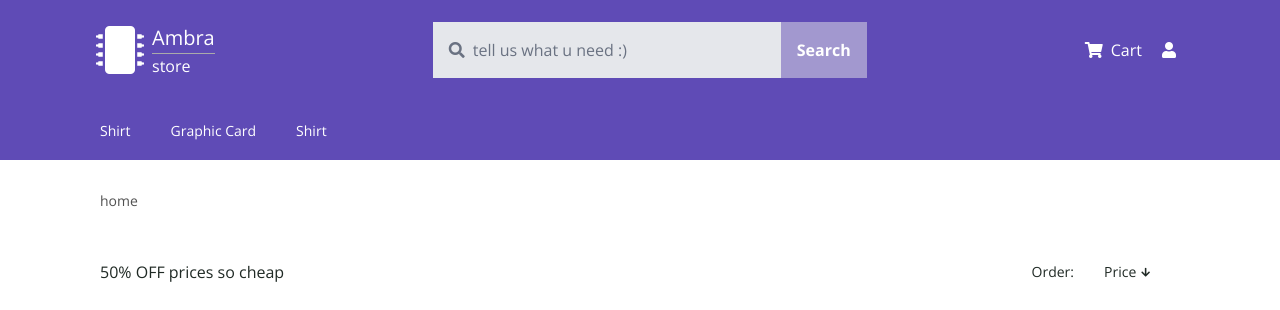
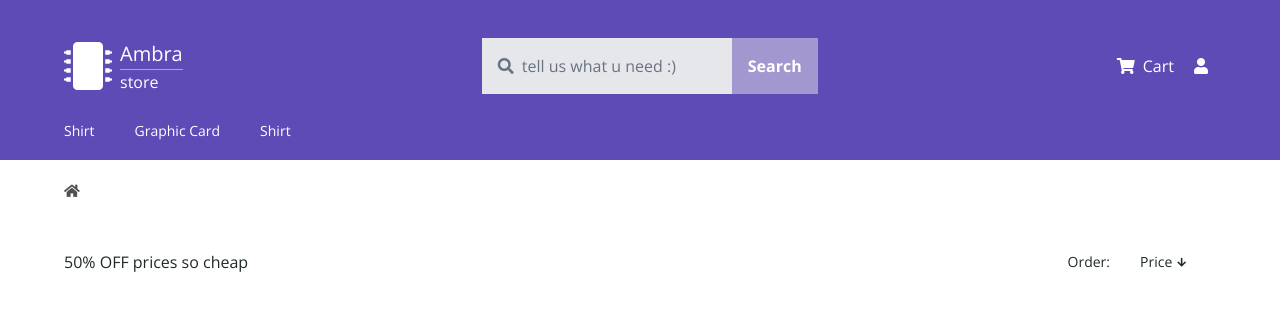
Before and after one commit to TaylonSopeletto/silicon, a Django app: page / in a window 1280 px wide. Shown: the top 310 px of the page. Run offline with Django 3.2, Linux system fonts and the light colour scheme; data comes from the database, SQL or seed files in the repository; both versions use the stored data as it was after the commit.

Commit message:
improve mobile

```diff
--- a/store/templates/store/cart.html
+++ b/store/templates/store/cart.html
@@ -20,12 +20,12 @@
 
 <body>
     {% include "store/main/includes/header/index.html" %}
-    <div class="flex flex-col py-2 px-24">
+    <div class="w-[90%] max-w-[1440px] mx-auto flex flex-col py-2 ">
         <h2 class="py-10">My Cart</h2>
         <div class="flex flex-col gap-5">
             {% for product in products %}
             <div class="flex h-[200px] border border-[#ddd]">
-                <div class="w-[150px] h-full">
+                <div class="w-[250px] h-full">
                     <img class="w-full h-full bg-white object-cover" src={{product.image_url}} />
                 </div>
                 <div class="flex flex-col w-full p-6">
--- a/store/templates/store/index.html
+++ b/store/templates/store/index.html
@@ -25,7 +25,7 @@
         {% include "store/main/includes/header/index.html" %}
         {% include "store/main/includes/bread-crumb/index.html" %}
         {% include "store/main/includes/tool-bar/index.html" %}
-        <div class="p-[10px_100px] grid grid-cols-[repeat(5,_calc((100%-45px)_/5))] gap-[10px]"">
+        <div class="w-[90%] max-w-[1440px] mx-auto grid grid-cols-1 sm:grid-cols-2 md:grid-cols-3 lg:grid-cols-4 xl:grid-cols-5 gap-[10px]"">
             {% for product in products %}
             <a href="product/{{product.pk}}"" class="border border-gray-200 hover:cursor-pointer hover:shadow-[0px_0px_4px_2px_rgba(0,_0,_0,_0.1)]">
                 <div class="h-[250px] w-full">
--- a/store/templates/store/main/includes/bread-crumb/index.html
+++ b/store/templates/store/main/includes/bread-crumb/index.html
@@ -1,5 +1,5 @@
-<div class="m-[20px_0] text-[14px] flex gap-[10px] p-[10px_100px] text-[#515151]">
-    <p>home</p>
+<div class="w-[90%] max-w-[1440px] mx-auto m-[20px_0] text-[14px] flex gap-[10px] text-[#515151]">
+    <p><i class="fas fa-home mr-2"></i></p>
 
     {% if category1 %}
     <p>/</p>
--- a/store/templates/store/main/includes/header/index.html
+++ b/store/templates/store/main/includes/header/index.html
@@ -17,7 +17,8 @@
         search.style.zIndex = 0
     }
 </script>
-<header class="flex justify-between px-24 items-center bg-[#5F4BB6] min-h-[100px] text-white">
+<header class="bg-[#5F4BB6]">
+    <div class="w-[90%] max-w-[1440px] mx-auto max-w-[1440px] mx-auto flex flex-col md:flex-row gap-10 md:gap-0 pt-8 justify-between items-center  min-h-[100px] text-white">
         <a href="/" class="flex items-center gap-2 no-underline text-white">
             <i class="text-5xl fas fa-microchip"></i>
             <div>
@@ -28,7 +29,7 @@
         <div>
             <div id="search" class="relative pl-4 flex items-center gap-2 bg-gray-200">
                 <i class="fas fa-search text-gray-500"></i>
-            <input class="min-w-[300px] placeholder-gray-500" onblur="onInputBlur()" onfocus="onInputFocused()" placeholder="tell us what u need :)" />
+                <input class="placeholder-gray-500" onblur="onInputBlur()" onfocus="onInputFocused()" placeholder="tell us what u need :)" />
                 <button class="border-0 h-full p-4 bg-[#a298cf] font-bold hover:cursor-pointer hover:bg-[#241a53] hover:text-white">Search</button>
             </div>
         </div>
@@ -36,14 +37,17 @@
             <div class="cart">
                 <button><a href="/cart"><i class="mr-2 fas fa-shopping-cart"></i>Cart</a></button>
             </div>
-        <button><i class="fas fa-user mr-2"></i>{{user.username}}</button
+            <button><i class="fas fa-user mr-2"></i>{{user.username}}</button>
+        </div>
     </div>
 </header>
-<div class="flex items-center h-[60px] px-[100px] bg-[#5F4BB6] gap-[40px]">
+<div class="bg-[#5F4BB6]">
+    <div class="w-[90%] max-w-[1440px] mx-auto flex items-center h-[60px]  gap-[40px]">
         <a class="no-underline text-white text-[14px] hover:text-[#a9a1d1]" href="?base_category=shirt">Shirt</a>
         <a class="no-underline text-white text-[14px] hover:text-[#a9a1d1]" href="?base_category=graphic_card">Graphic Card</a>
         <a class="no-underline text-white text-[14px] hover:text-[#a9a1d1]" href="?base_category=shirt">Shirt</a>
     </div>
+</div>
 
 
 <div id="overlay" class="overlay"></div>
--- a/store/templates/store/main/includes/tool-bar/index.html
+++ b/store/templates/store/main/includes/tool-bar/index.html
@@ -1,4 +1,4 @@
-<div class="p-[10px_100px] flex items-center text-[#202A25]">
+<div class="w-[90%] max-w-[1440px] mx-auto my-10 flex items-center text-[#202A25]">
     <h2 class="session-name">{{title}}</h2>
     <div class="filters flex items-center ml-auto justify-self-end">
         <p class="text-[14px] text-[#202A25]">Order:</p>
--- a/store/templates/store/product.html
+++ b/store/templates/store/product.html
@@ -24,7 +24,7 @@
         {% include "store/main/includes/header/index.html" %}
         {% include "store/main/includes/bread-crumb/index.html" %}
     </div>
-    <div class="flex gap-[60px] px-[100px]">
+    <div class="w-[90%] max-w-[1440px] mx-auto flex gap-[60px]">
         <div class="w-[40%] h-[500px] border border-[#ddd]">
             <img class="w-full h-full object-cover" alt={{product.name}} src={{product.image_url}} />
         </div>
```
Also changed, not shown: db.sqlite3. Lines whose indentation alone changed are shown as unchanged.
